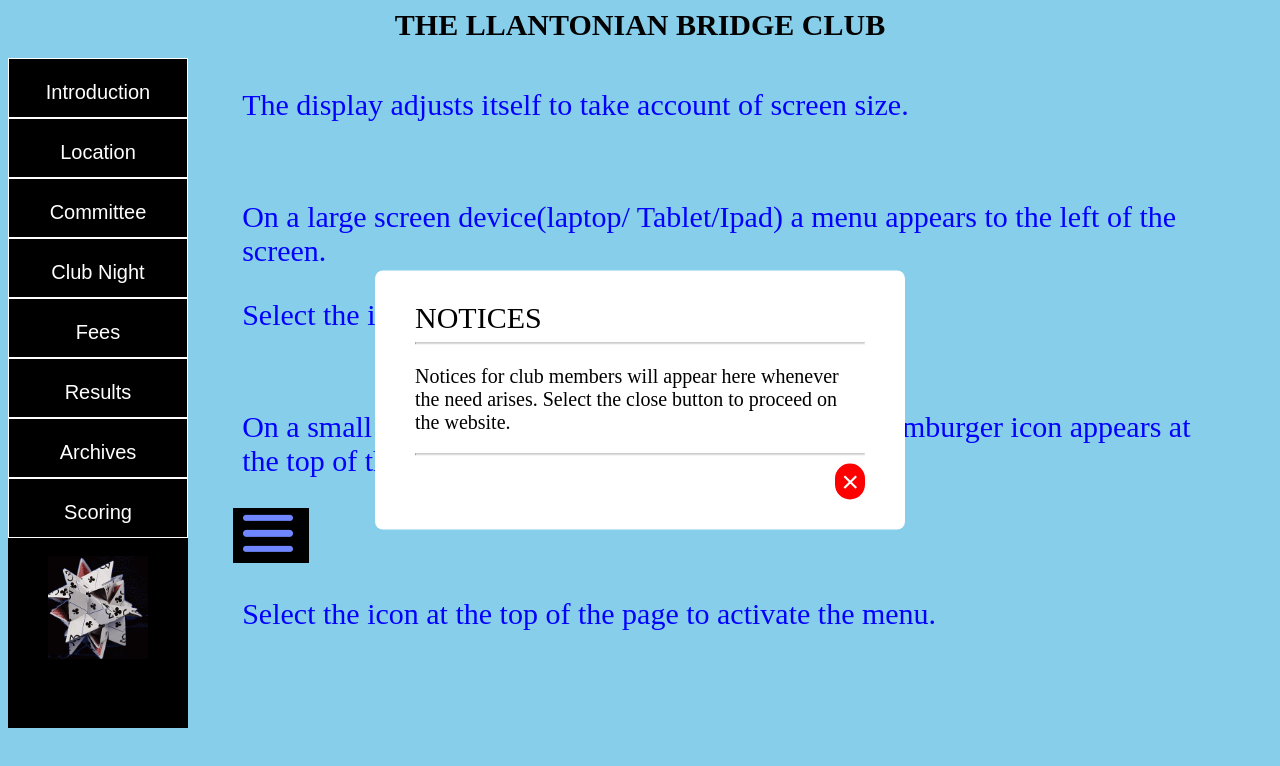
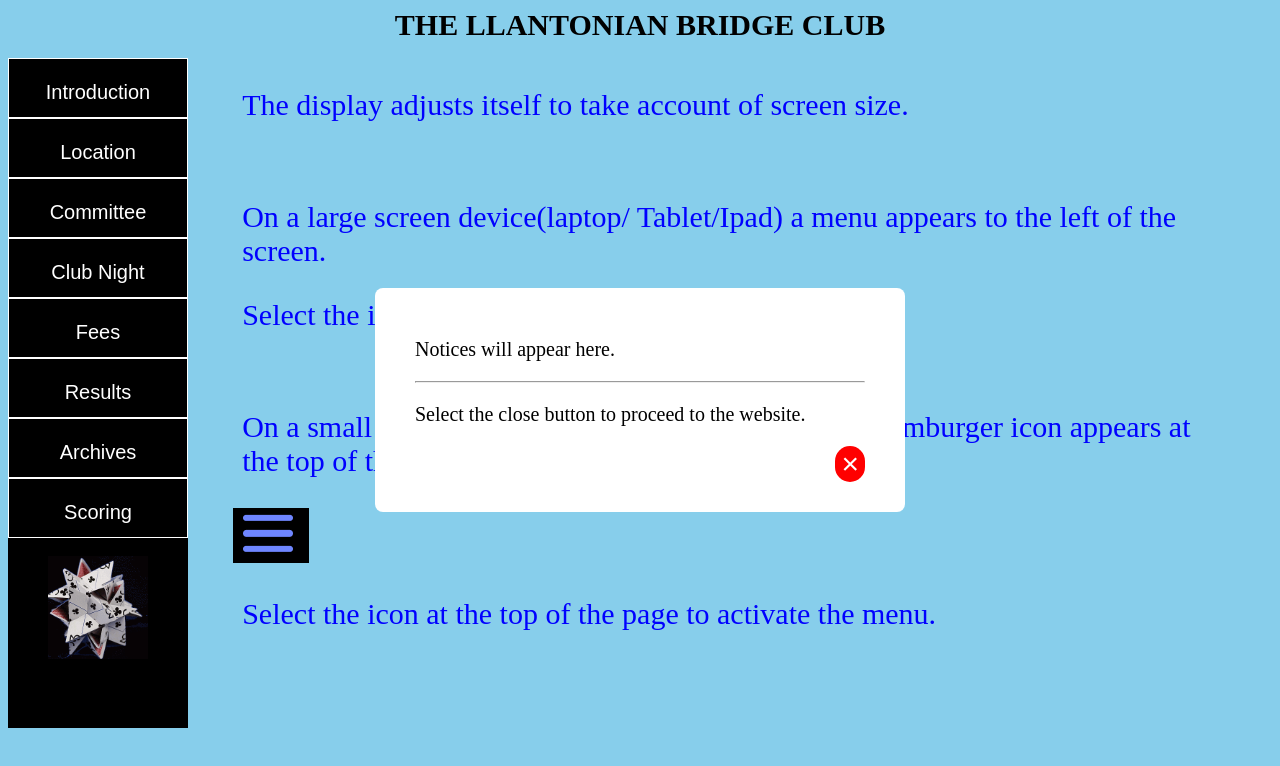
Before and after one commit to andydick1947/Llantonian, a plain HTML site: page index.html in a window 1280 px wide. Drawn offline with Linux system fonts and the light colour scheme.

Commit message:
Update index.html

```diff
--- a/index.html
+++ b/index.html
@@ -59,12 +59,12 @@
 
 <div class ="popup">
 <div>
-   <p class="p1">NOTICES</p>
+   <p class="p2">Notices will appear here.</p>
+   <p class="p2">      </p>
    <hr>
-   <p class="p2">Notices for club members will appear here whenever the need arises. Select the close button to proceed on the website.</p>
+    <p class="p2">Select the close button to proceed to the website.   </p>
+   <button id ="close">&times;</button>
 
-   <hr>
-   <button id ="close">&times;</button>
 </div>
 </div>
 
```
